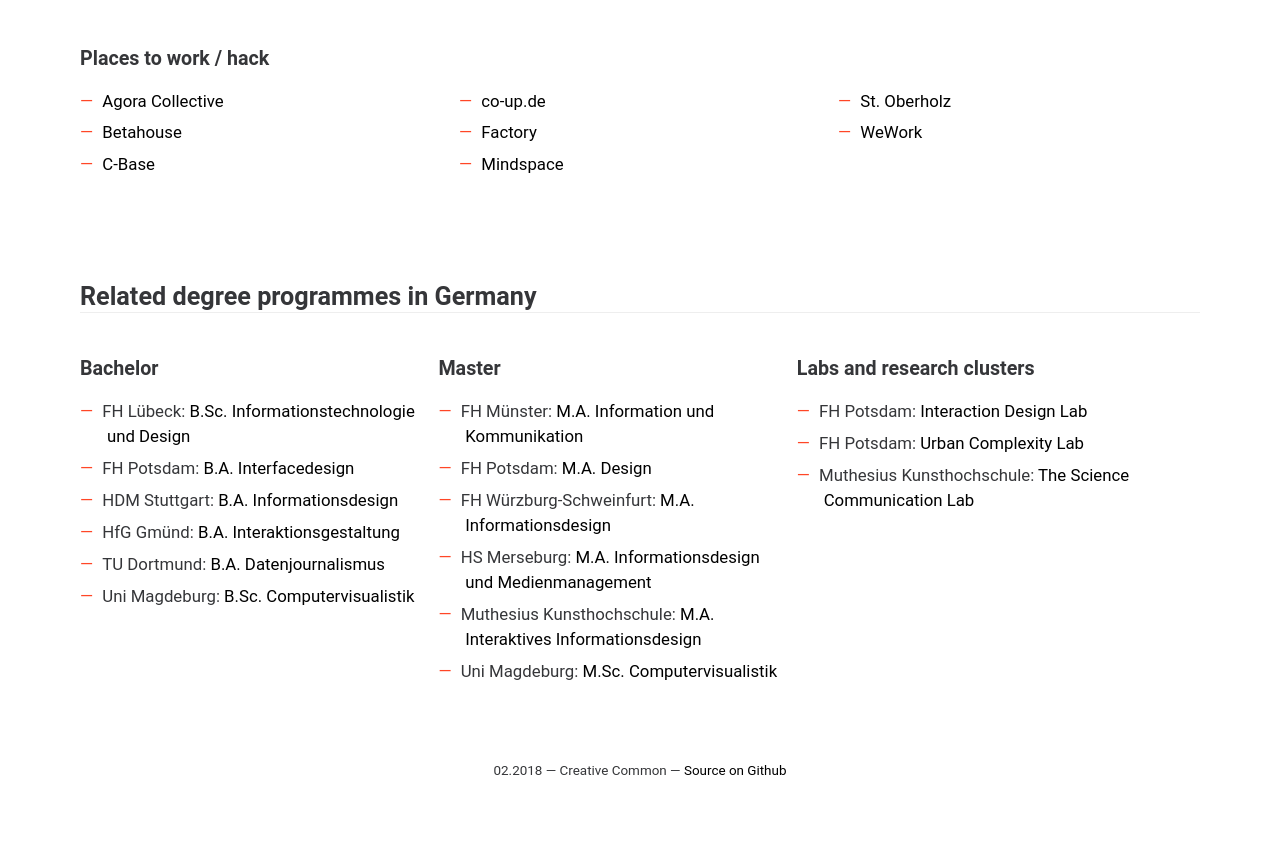
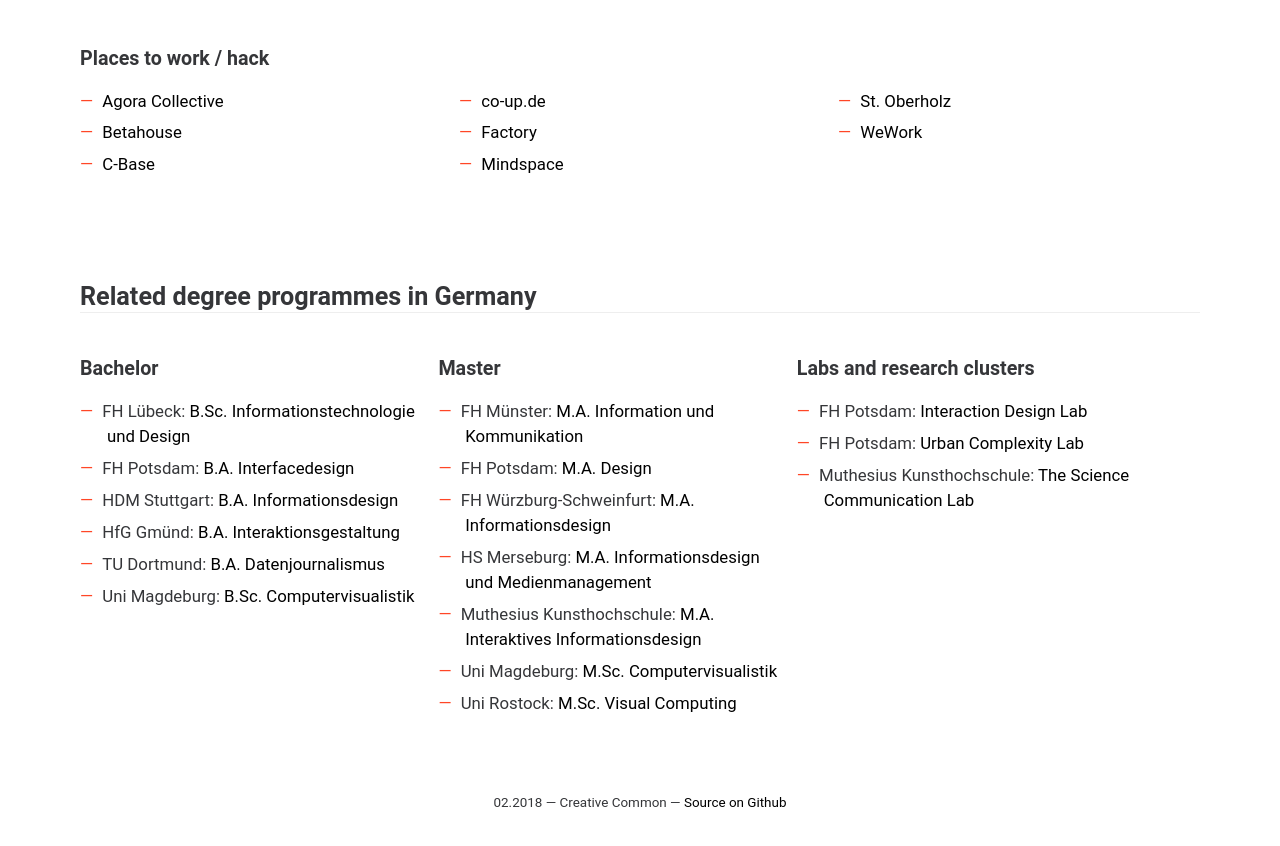
Before and after one commit to Data-Visualization-Berlin/datavis.berlin, a Jekyll site: the page built from index.html, in a window 1280 px wide and 900 px high, scrolled down 2643 px. Shown: the top 846 px of the window. Built offline with Jekyll 4.4.1, drawn with Linux system fonts in a browser that asks for light colours.

Commit message:
Rostock Visual Computing added

```diff
--- a/index.html
+++ b/index.html
@@ -219,6 +219,7 @@
           <li>HS Merseburg: <a href="https://www.hs-merseburg.de/ww/studiengaenge/informationsdesign-und-medienmanagement-ma/">M.A. Informationsdesign und Medienmanagement</a></li>
           <li>Muthesius Kunsthochschule: <a href="https://interaktive-medien.muthesius-kunsthochschule.de/interaktives-informationsdesign/">M.A. Interaktives Informationsdesign</a></li>
           <li>Uni Magdeburg: <a href="https://www.uni-magdeburg.de/Studieninteressierte/Studieng%C3%A4nge+von+A+bis+Z/Master/Computervisualistik.html">M.Sc. Computervisualistik</a></li>
+          <li>Uni Rostock: <a href="https://vcg.informatik.uni-rostock.de/de/master.html">M.Sc. Visual Computing</a></li>
         </ul>
       </section>
 
```
